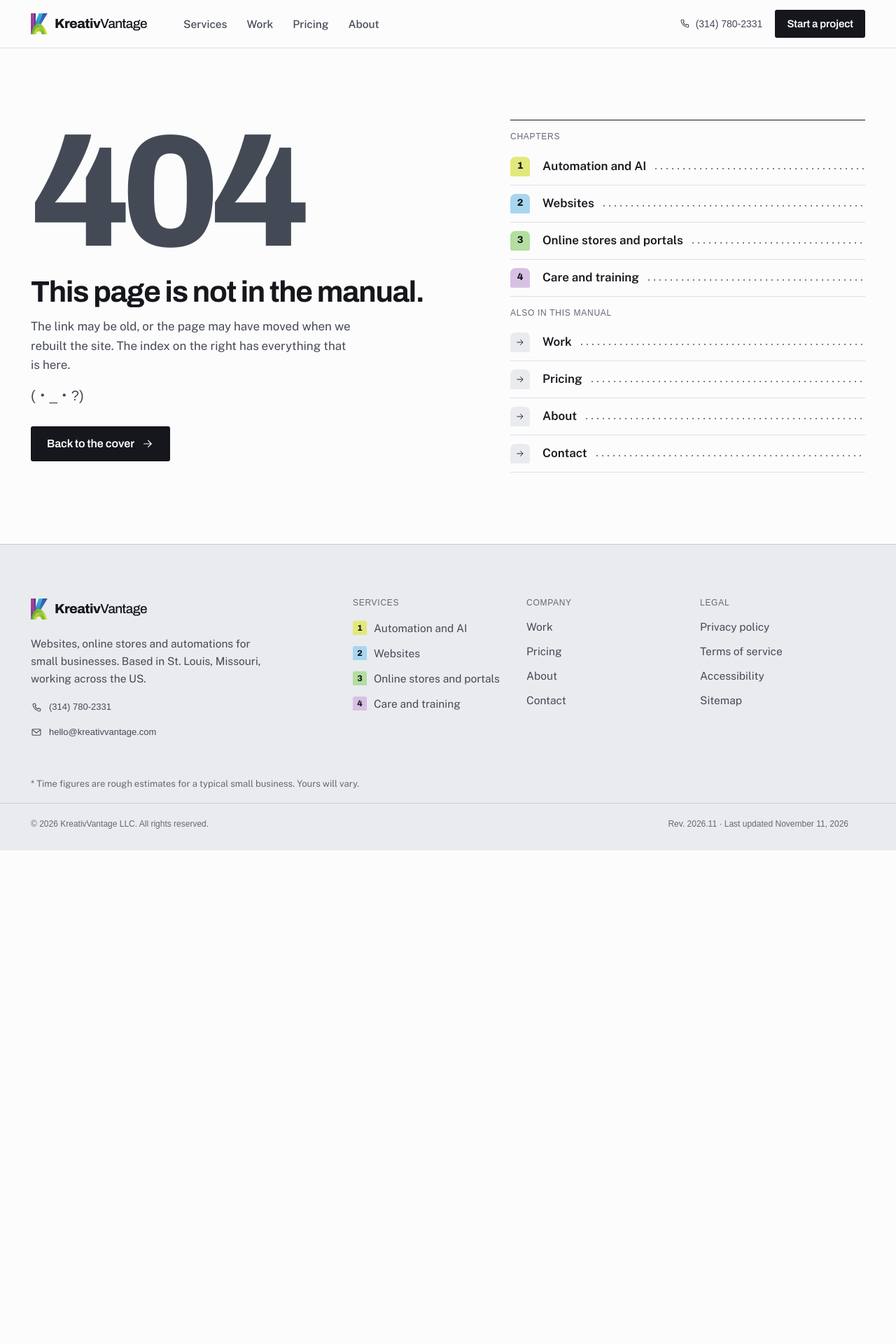
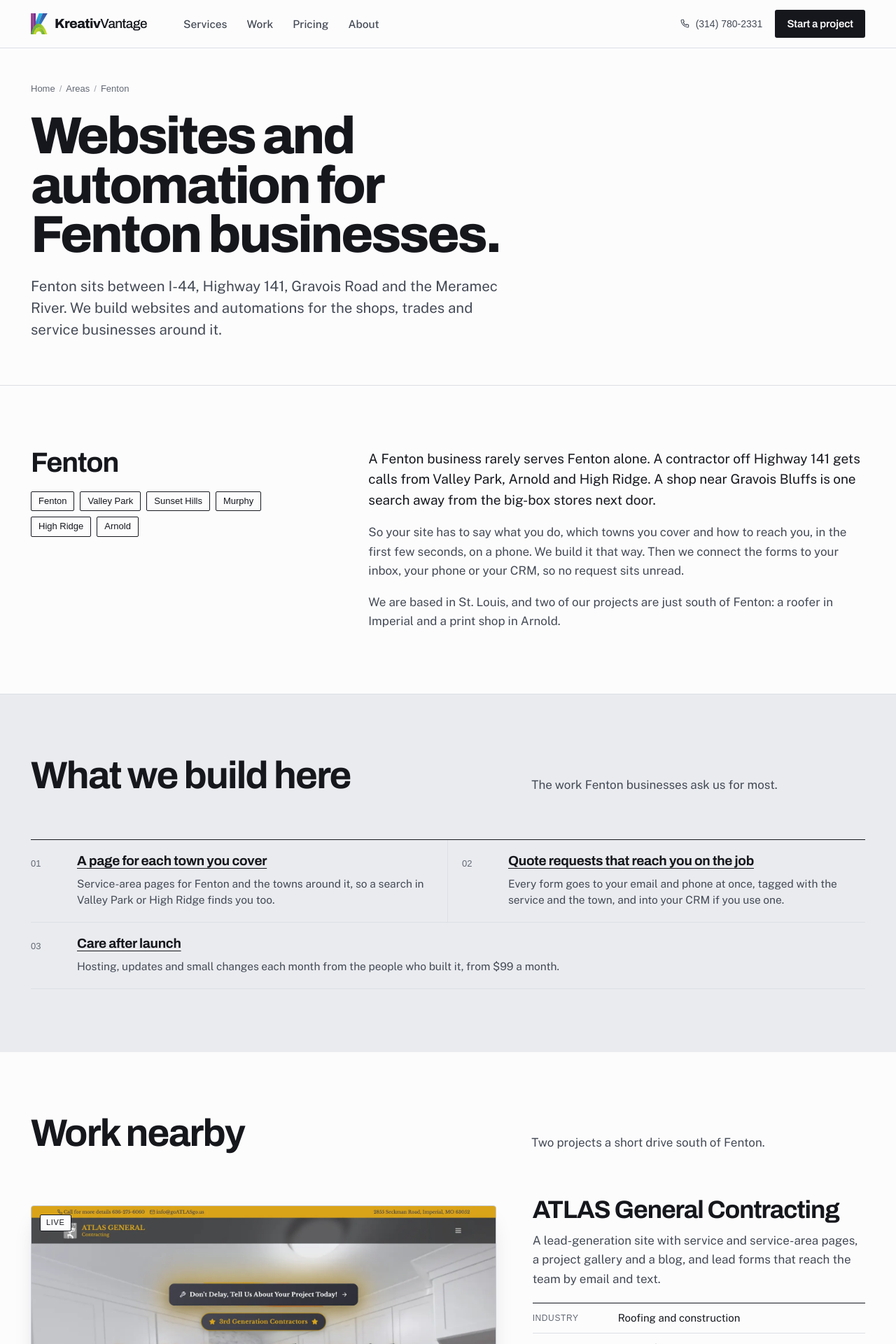
Before and after one commit to VanshajPoonia/website, a Next.js app: page /areas/fenton in a window 1280 px wide. Before the commit this address had no page. Shown: the top 1920 px of the page at 70% size. Before the commit the page ends 1215 px from the top, so only its background shows below. Built offline with nearby package versions, Linux system fonts and the light colour scheme; a web font is replaced by a local one.

Commit message:
Add area pages and an areas index
Each page lists the towns it covers, what we build there, nearby case files and local questions, with Service and FAQ structured data.

```diff
--- /dev/null
+++ b/app/areas/[slug]/page.tsx
@@ -0,0 +1,165 @@
+import type { Metadata } from "next";
+import Link from "next/link";
+import { notFound } from "next/navigation";
+import { CtaPanel, Faq } from "@/components/Blocks";
+import Icon from "@/components/Icon";
+import JsonLd from "@/components/JsonLd";
+import PageHead from "@/components/PageHead";
+import { CaseFile } from "@/components/Work";
+import { areas, getArea } from "@/lib/areas";
+import { faqLd, pageMetadata } from "@/lib/seo";
+import { absoluteUrl, site } from "@/lib/site";
+import { getWork, type WorkItem } from "@/lib/work";
+
+type Params = { params: Promise<{ slug: string }> };
+
+export const dynamicParams = false;
+
+export function generateStaticParams() {
+  return areas.map((a) => ({ slug: a.slug }));
+}
+
+export async function generateMetadata({ params }: Params): Promise<Metadata> {
+  const a = getArea((await params).slug);
+  if (!a) return {};
+  return pageMetadata({
+    title: a.metaTitle,
+    description: a.metaDescription,
+    path: `/areas/${a.slug}`,
+    image: `/areas/${a.slug}/opengraph-image`,
+  });
+}
+
+export default async function AreaPage({ params }: Params) {
+  const a = getArea((await params).slug);
+  if (!a) notFound();
+  const items = a.work.map(getWork).filter((w): w is WorkItem => Boolean(w));
+  const others = areas.filter((x) => x.slug !== a.slug);
+
+  return (
+    <>
+      <PageHead
+        title={a.headline}
+        lede={a.lede}
+        trail={[
+          { name: "Areas", path: "/areas" },
+          { name: a.name, path: `/areas/${a.slug}` },
+        ]}
+      />
+
+      <section className="band">
+        <div className="frame cols">
+          <div>
+            <h2 className="cols__h">{a.name}</h2>
+            <ul className="taglist" style={{ marginTop: 20 }} aria-label={`Places we cover in ${a.name}`}>
+              {a.places.map((p) => (
+                <li key={p}>{p}</li>
+              ))}
+            </ul>
+          </div>
+          <div className="body-copy">
+            {a.intro.map((p) => (
+              <p key={p}>{p}</p>
+            ))}
+          </div>
+        </div>
+      </section>
+
+      <section className="band band--desk" aria-labelledby="focus-h">
+        <div className="frame">
+          <div className="sechead">
+            <h2 id="focus-h">What we build here</h2>
+            <p>The work {a.name} businesses ask us for most.</p>
+          </div>
+          <ol className="numbered">
+            {a.focus.map((f, i) => (
+              <li key={f.title}>
+                <span className="numbered__n">{String(i + 1).padStart(2, "0")}</span>
+                <h3>
+                  <Link href={f.href}>{f.title}</Link>
+                </h3>
+                <p>{f.body}</p>
+              </li>
+            ))}
+          </ol>
+        </div>
+      </section>
+
+      {items.length ? (
+        <section className="band" aria-labelledby="near-h">
+          <div className="frame">
+            <div className="sechead">
+              <h2 id="near-h">Work nearby</h2>
+              <p>{a.workLine}</p>
+            </div>
+            <div className="cases">
+              {items.slice(0, 2).map((w) => (
+                <CaseFile key={w.slug} item={w} />
+              ))}
+            </div>
+            {items.length > 2 ? (
+              <p style={{ marginTop: 32 }}>
+                Also:{" "}
+                {items.slice(2).map((w, i) => (
+                  <span key={w.slug}>
+                    {i > 0 ? ", " : null}
+                    <Link href={`/work/${w.slug}`}>{w.client}</Link>
+                  </span>
+                ))}
+                .
+              </p>
+            ) : null}
+          </div>
+        </section>
+      ) : null}
+
+      <section className="band band--desk" aria-labelledby="afaq-h">
+        <div className="frame faqsec__grid">
+          <h2 className="cols__h" id="afaq-h">
+            Questions from {a.name}
+          </h2>
+          <Faq items={a.faq} />
+        </div>
+      </section>
+
+      <section className="band" aria-labelledby="other-h">
+        <div className="frame">
+          <div className="sechead sechead--small">
+            <h3 id="other-h">Other areas we serve</h3>
+          </div>
+          <p>
+            {others.map((o, i) => (
+              <span key={o.slug}>
+                {i > 0 ? " · " : null}
+                <Link href={`/areas/${o.slug}`}>{o.name}</Link>
+              </span>
+            ))}
+          </p>
+          <p style={{ marginTop: 16 }}>
+            <Link href="/pricing" className="textlink">
+              See pricing <Icon name="arrow" size={16} />
+            </Link>
+          </p>
+        </div>
+      </section>
+
+      <CtaPanel title={`Start a project in ${a.name}.`} />
+      <JsonLd
+        data={{
+          "@context": "https://schema.org",
+          "@type": "Service",
+          name: a.metaTitle,
+          serviceType: "Website design and business automation",
+          description: a.metaDescription,
+          url: absoluteUrl(`/areas/${a.slug}`),
+          provider: { "@id": `${site.url}/#organization` },
+          areaServed: a.served.map((p) => ({
+            "@type": p.type,
+            name: `${p.name}, Missouri`,
+          })),
+        }}
+      />
+      <JsonLd data={faqLd(a.faq)} />
+    </>
+  );
+}
--- a/app/globals.css
+++ b/app/globals.css
@@ -662,6 +662,7 @@ td.prices__num { font-size: 1.375rem; color: var(--ink); }
 .numbered li { display: grid; grid-template-columns: 54px 1fr; gap: 0 12px; padding: 20px 20px 20px 0; border-bottom: 1px solid var(--rule); }
 .numbered li:nth-child(odd) { border-right: 1px solid var(--rule); }
 .numbered li:nth-child(even) { padding-left: 20px; }
+.numbered li:last-child:nth-child(odd) { grid-column: 1 / -1; border-right: 0; }
 @media (max-width: 760px) { .numbered li:nth-child(odd) { border-right: 0; } .numbered li:nth-child(even) { padding-left: 0; } }
 .numbered__n { font-family: var(--mono); font-size: 0.8125rem; color: var(--tab-deep, var(--ink-3)); padding-top: 4px; }
 .numbered h3 { font-size: 1.1875rem; font-stretch: 104%; letter-spacing: -0.015em; }
```
Also changed, not shown: app/areas/[slug]/opengraph-image.tsx (added, +15 -0 lines), app/areas/page.tsx (added, +45 -0 lines).
